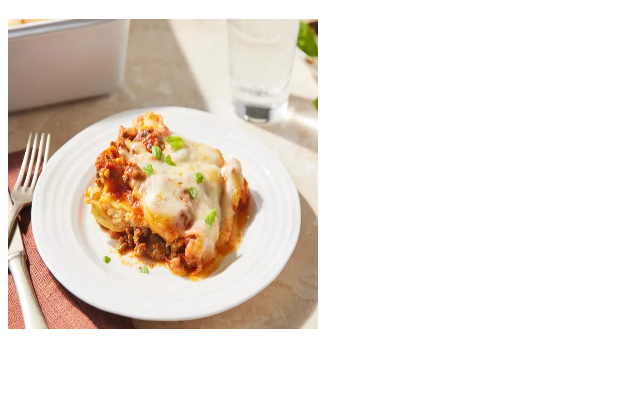
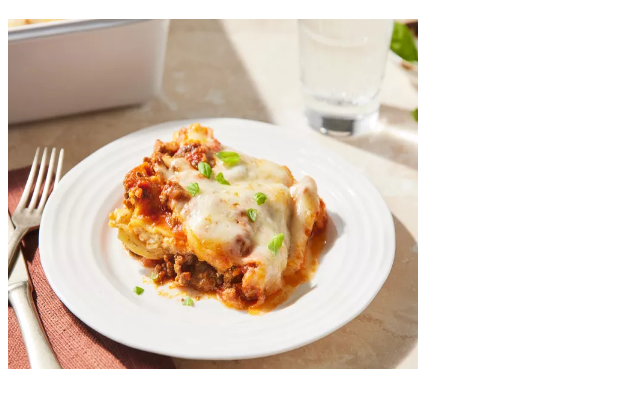
Before and after one commit to seeques/odin-recipes, a plain HTML site: page recipes/lasagna.html in a window 1280 px wide. Shown: the part 61-468 px from the top of the page, without its empty margins (0-640 px from the left). Drawn offline with Linux system fonts and the light colour scheme.

Commit message:
Change width and height of the lasagna image
Previous parameters make the image look gross.
The new ones fit it perfectly.

```diff
--- a/recipes/lasagna.html
+++ b/recipes/lasagna.html
@@ -8,7 +8,7 @@
 
 <body>
     <h1>Lasagna</h1>
-    <img src="../images/lasagna.jpg" width="310" height="310">
+    <img src="../images/lasagna.jpg" width="410" height="350">
 </body>
 
 </html>
```
